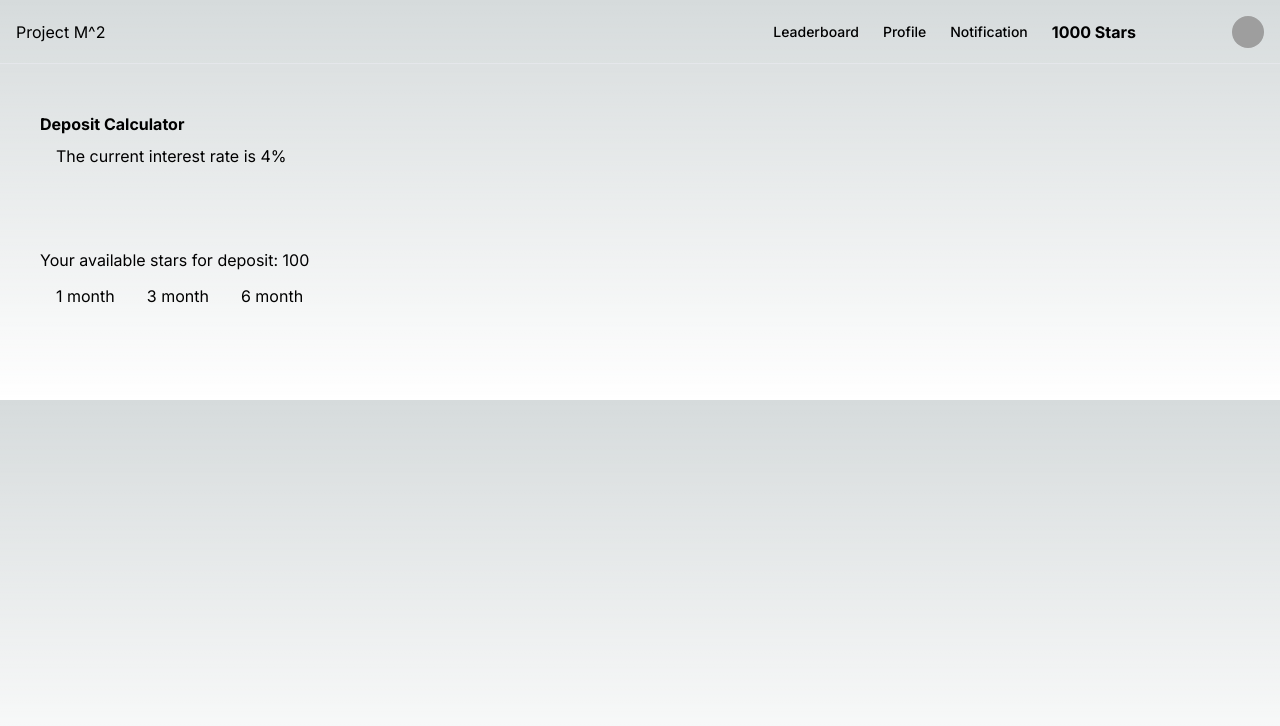
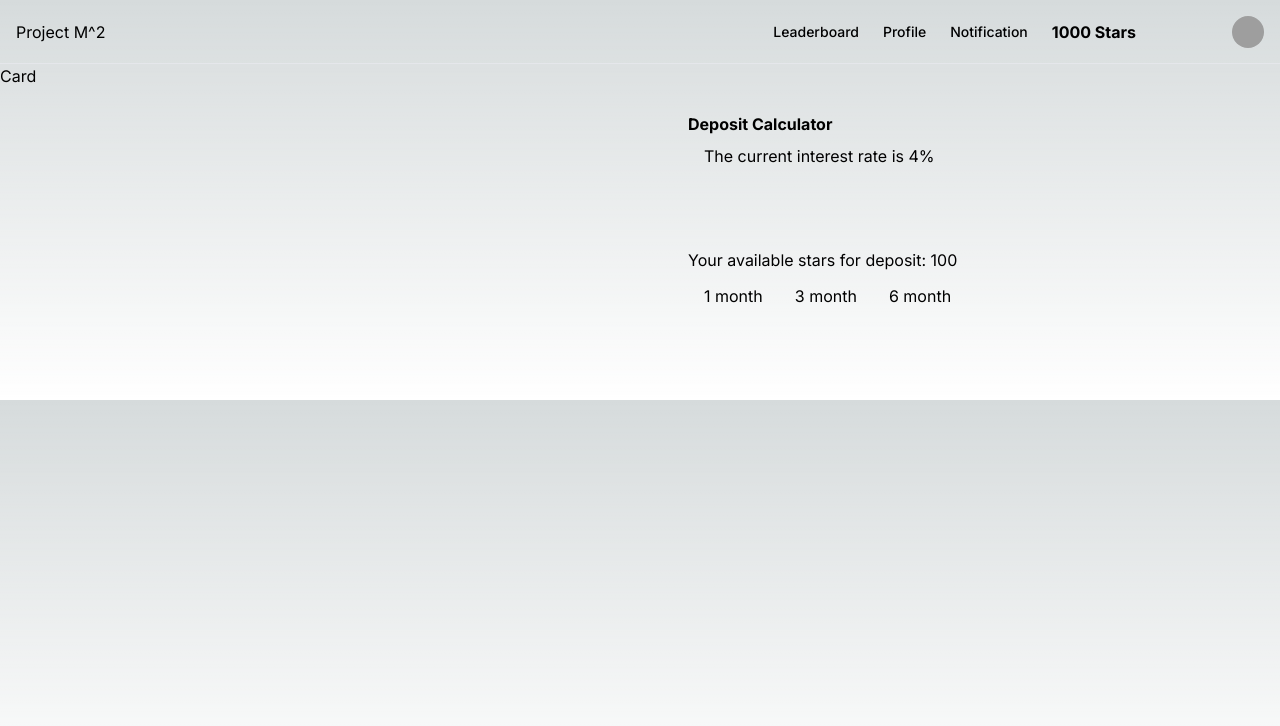
Before and after one commit to cfghk23/Team-5, a Next.js app in the folder frontEnd/my-app/: page /student/deposit in a window 1280 px wide. Shown: the top 726 px of the page. Built offline with nearby package versions, Linux system fonts and the light colour scheme; grey boxes are pictures that could not be loaded.

Commit message:
rearrange layout of deposit page

```diff
--- a/frontEnd/my-app/src/app/student/comps/DepositCalculator.jsx
+++ b/frontEnd/my-app/src/app/student/comps/DepositCalculator.jsx
@@ -31,4 +31,4 @@ const DepositCalculator = () => {
   )
 }
 
-export default DepositCalculator
+export default DepositCalculator;
--- a/frontEnd/my-app/src/app/student/deposit/page.js
+++ b/frontEnd/my-app/src/app/student/deposit/page.js
@@ -5,8 +5,9 @@ const DepositPage = () => {
     return (
     <>
     <StudentNavBar />
-     <div>
-        <DepositCalculator />
+     <div className='grid grid-cols-2 gap-4'>
+        <div><p>Card</p></div>
+        <div><DepositCalculator /></div>
      </div>
      </>
     )
--- a/frontEnd/my-app/src/app/student/leaderboard/page.js
+++ b/frontEnd/my-app/src/app/student/leaderboard/page.js
@@ -6,7 +6,7 @@ const LeaderBoard = () => {
   return (
     <>
     <StudentNavBar />
-    <div className='mx-24 my-12'>
+    <div>
       <LeaderboardTable />
     </div>
     </>
```
